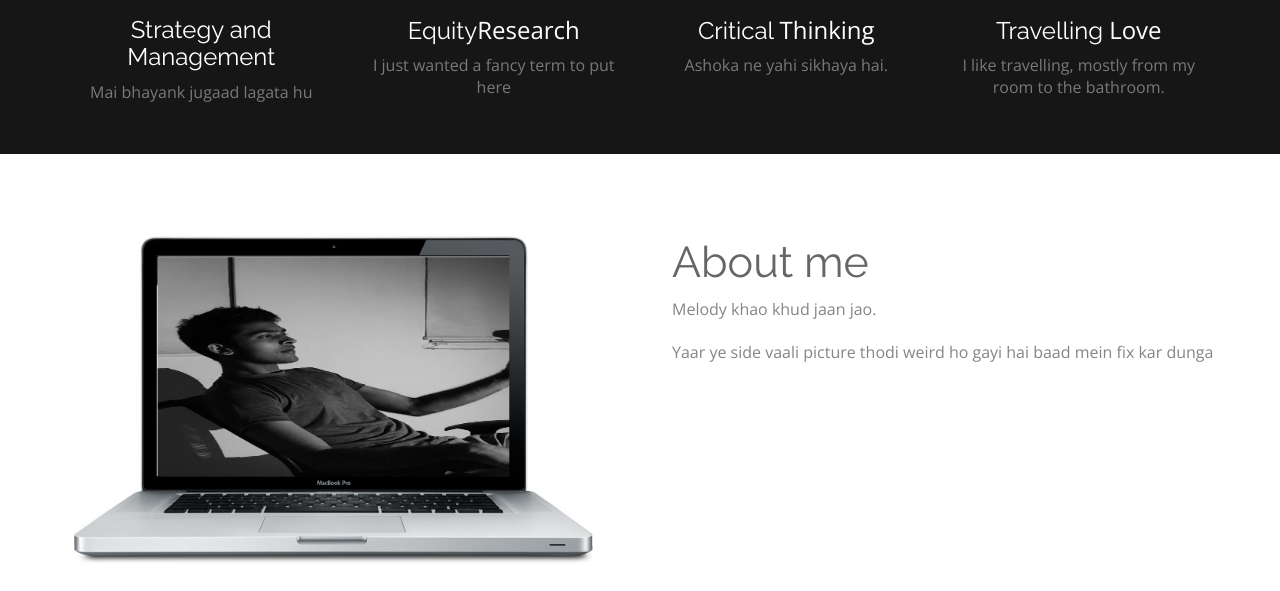
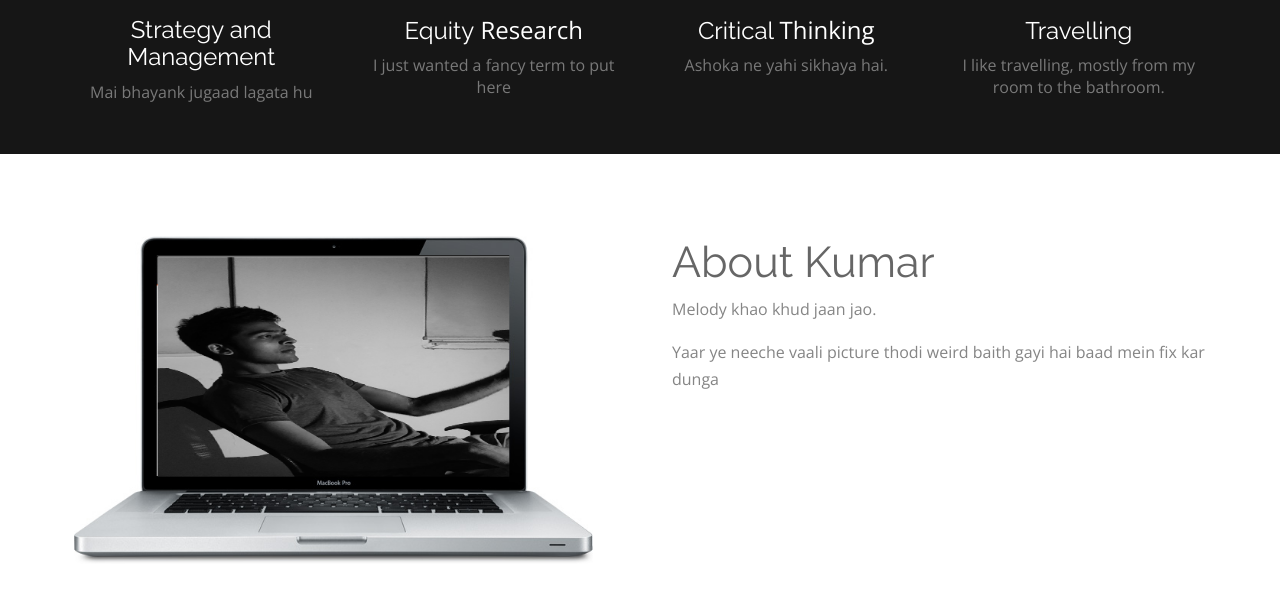
Before and after one commit to xenoavenger/xenoavenger.github.io, a plain HTML site: page index.html in a window 1280 px wide. Shown: the part 878-1469 px from the top of the page. Drawn offline with nearby package versions, Linux system fonts and the light colour scheme.

Commit message:
Update index.html

```diff
--- a/index.html
+++ b/index.html
@@ -86,7 +86,7 @@ var x = setInterval(function() {
 
       <!-- item -->
       <div class="col-md-3 text-center"> <i class="fa fa-css3 fa-2x circle"></i>
-        <h3>Equity<span class="id-color">Research</span></h3>
+        <h3>Equity<span class="id-color"> Research</span></h3>
         <p>I just wanted a fancy term to put here</p>
       </div>
       <!-- end: -->
@@ -100,7 +100,7 @@ var x = setInterval(function() {
 
       <!-- item -->
       <div class="col-md-3 text-center"> <i class="fa fa-globe fa-2x circle"></i>
-        <h3>Travelling <span class="id-color">Love</span></h3>
+        <h3>Travelling <span class="id-color"></span></h3>
         <p>I like travelling, mostly from my room to the bathroom.</p>
       </div>
       <!-- end:-->
@@ -112,9 +112,9 @@ var x = setInterval(function() {
   <div class="container">
     <div class="row feature design">
       <div class="six columns right">
-        <h2>About me</h2>
+        <h2>About Kumar</h2>
         <p>Melody khao khud jaan jao.</p>
-        <p>Yaar ye side vaali picture thodi weird ho gayi hai baad mein fix kar dunga </p>
+        <p>Yaar ye neeche vaali picture thodi weird baith gayi hai baad mein fix kar dunga </p>
       </div>
       <div class="six columns feature-media left"> <img src="images/picture-136.png" alt=""> </div>
     </div>
```
